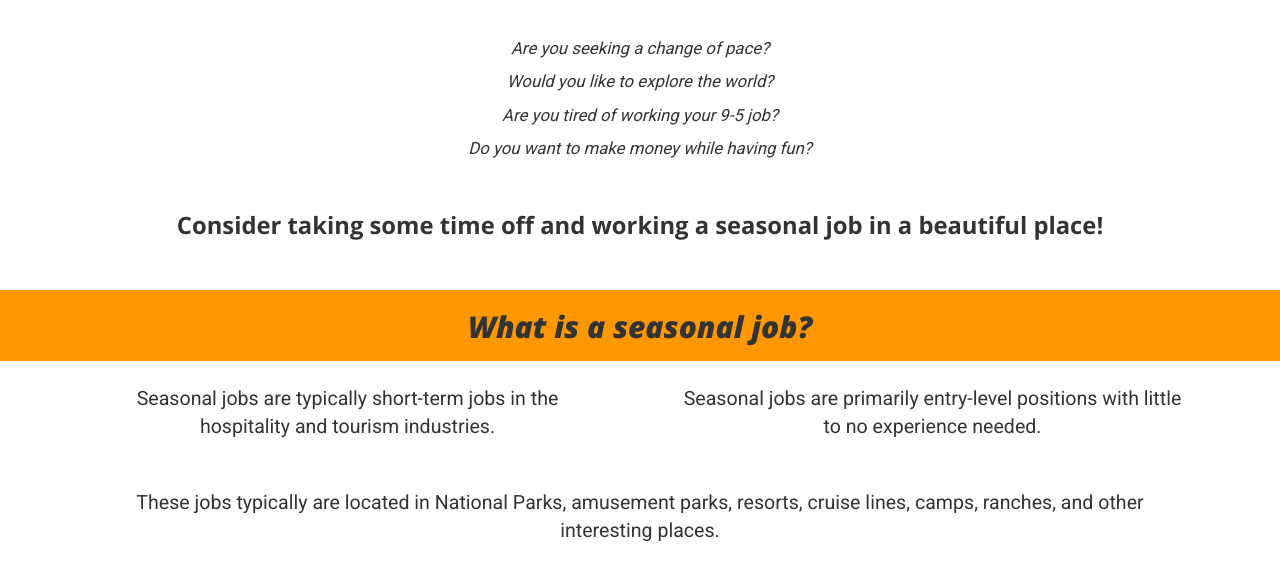
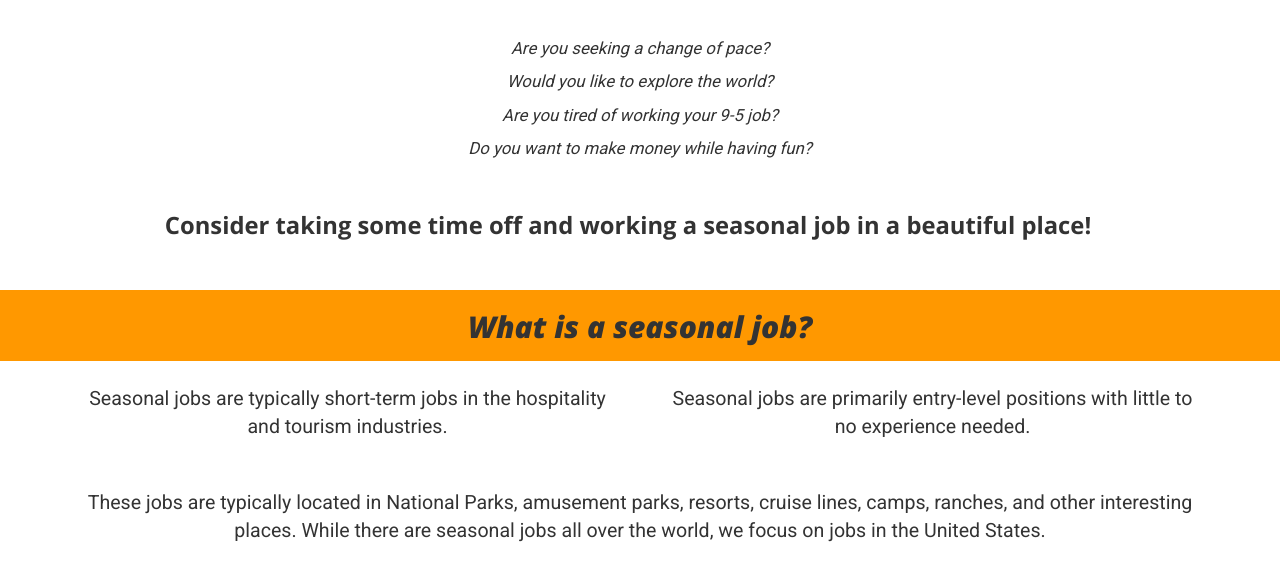
Before and after one commit to catbrah/SeasonalSite, a plain HTML site: page index.html in a window 1280 px wide. Shown: the part 822-1391 px from the top of the page. Drawn offline with nearby package versions, Linux system fonts and the light colour scheme.

Commit message:
upload to andy
andy you got it

```diff
--- a/css/style.css
+++ b/css/style.css
@@ -76,12 +76,16 @@
 }
 
 .span1b-align {
-    padding-top: 2vh;
-    padding-bottom: 4vh;
+    padding: 2vh 3vh 4vh 0;
 }
 
 
 /*** Span 2 Text ***/
+
+.header-color {
+    background-color: #FF9800;
+    padding-bottom: 1vh;
+}
 
 .span2-text {
     width: 100%;
@@ -97,21 +101,10 @@
     font-size: 4vh;
 }
 
-.span2-align {
-    background-color: red;
-}
-
-.header-color {
-    background-color: #FF9800;
-    padding-bottom: 1vh;
-}
-
-.span2-header-text {}
-
 .span2-information {
     margin: 3vh 3vh;
     font-family: Roboto;
-    font-size: 1.4em
+    font-size: 1.4em;
 }
 
 
@@ -128,7 +121,7 @@
 
 /**** Medium Media Query ****/
 
-@media screen and (min-width:600px) {
+@media screen and (min-width:767px) {
     .header-text {
         font-size: 5em;
     }
@@ -139,17 +132,20 @@
         padding-top: 50vh;
         font-size: 3em;
     }
+    .span2-information {
+        margin: 3vh 2vh;
+    }
 }
 
 
 /**** Large Media Query ****/
 
-@media screen and (min-width: 1023px) {
+@media screen and (min-width:1023px) {
     .header-text {
         font-size: 5.5em;
     }
     .header2-text {
-        padding-top: 45vh;
+        padding-top: 50vh;
         font-size: 3em;
     }
 }
--- a/index.html
+++ b/index.html
@@ -58,19 +58,19 @@
     </div>
     <div class="container">
         <div class="row">
-            <div class="col-sm-4 col-md-6">
+            <div class="col-sm-6 col-lg-6">
                 <p class="text-center span2-information">
                     Seasonal jobs are typically short-term jobs in the hospitality and tourism industries.
                 </p>
             </div>
-            <div class="col-sm-4 col-md-6">
+            <div class="col-sm-6 col-lg-6">
                 <p class="text-center span2-information">
                     Seasonal jobs are primarily entry-level positions with little to no experience needed.
                 </p>
             </div>
-            <div class="col-sm-4 col-md-12">
+            <div class="col-sm-12 col-lg-12">
                 <p class="text-center span2-information">
-                    These jobs typically are located in National Parks, amusement parks, resorts, cruise lines, camps, ranches, and other interesting places.
+                    These jobs are typically located in National Parks, amusement parks, resorts, cruise lines, camps, ranches, and other interesting places. While there are seasonal jobs all over the world, we focus on jobs in the United States.
                 </p>
             </div>
         </div>
```
